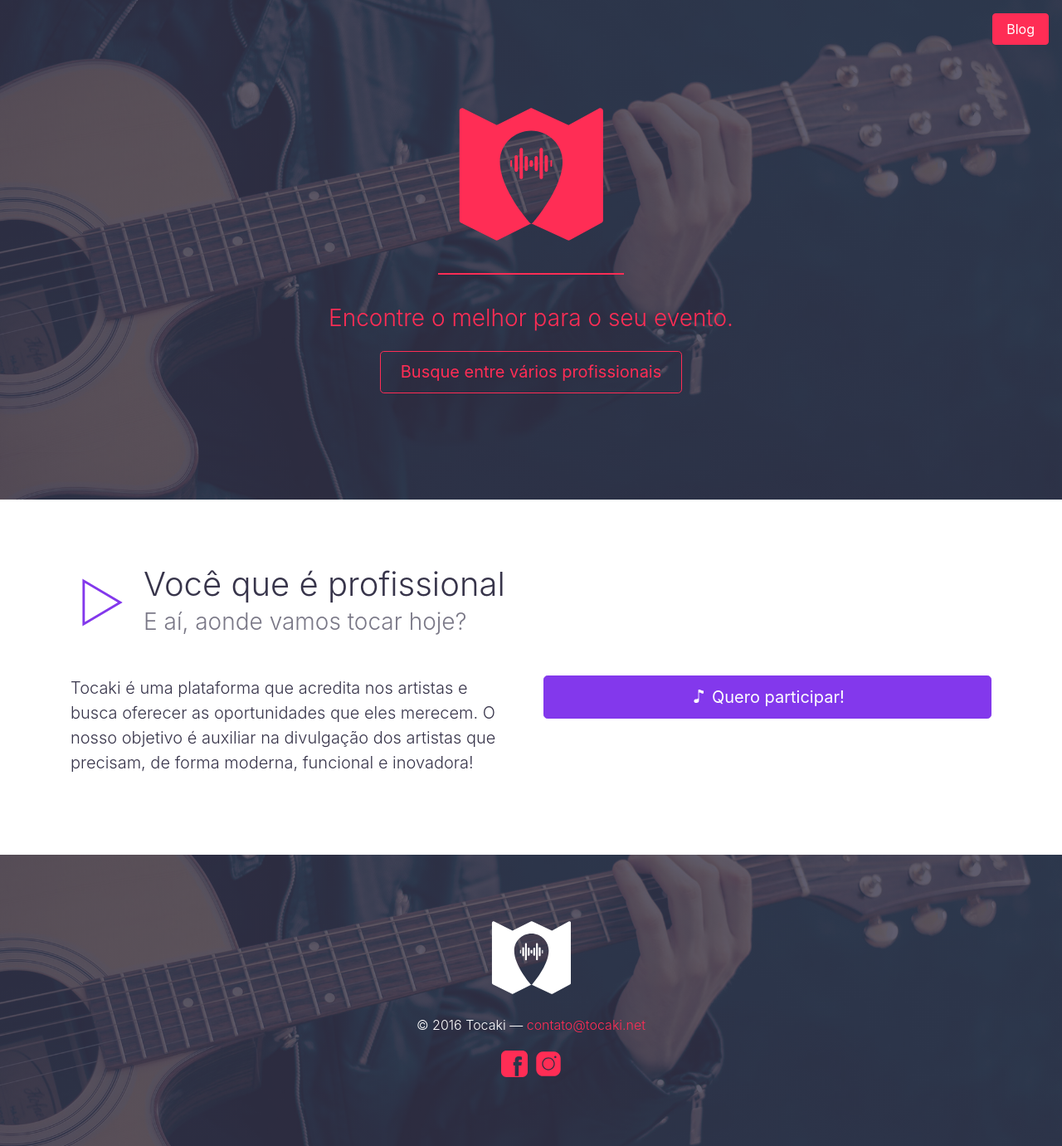
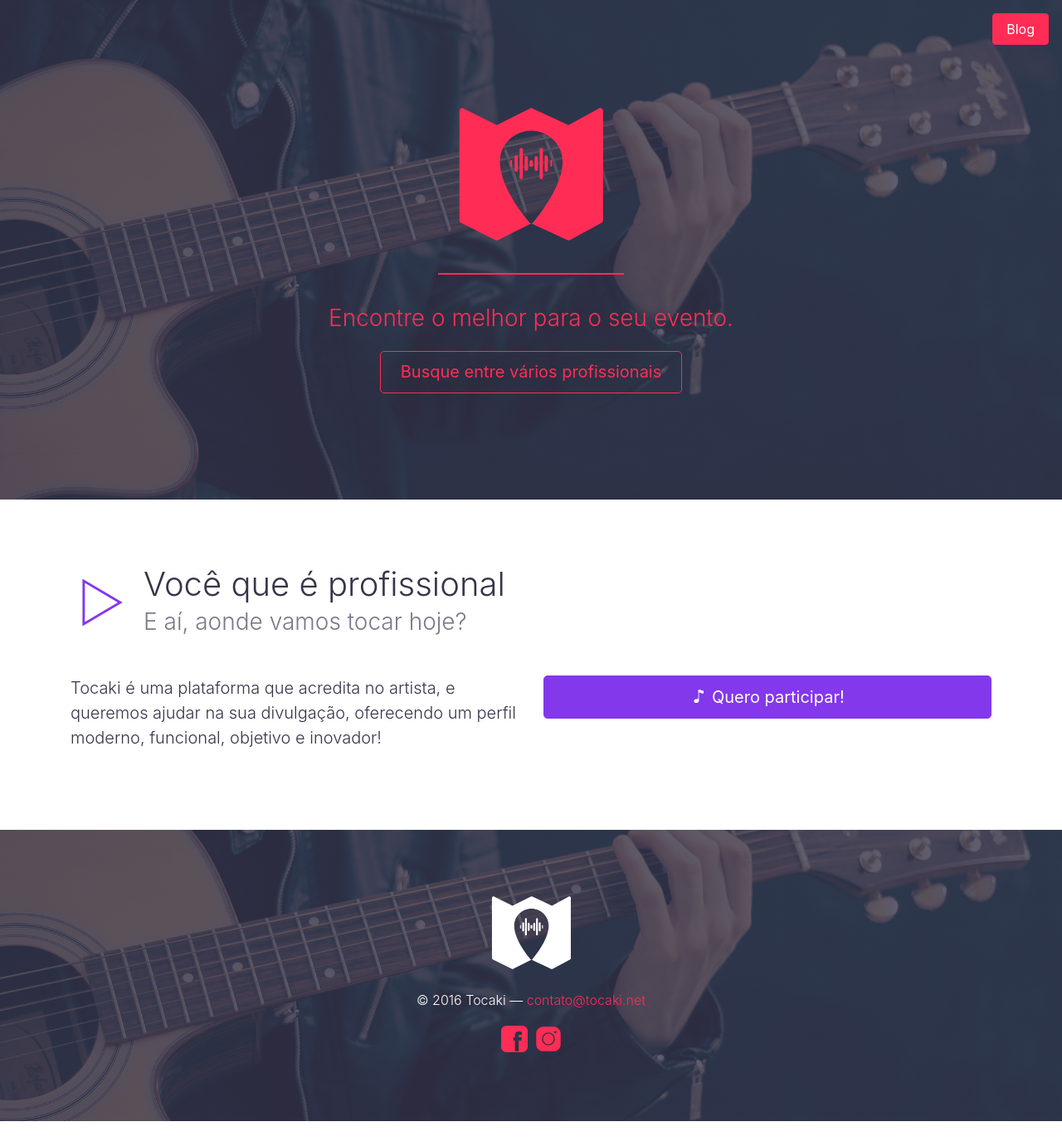
Before and after one commit to tocaki/tocaki.github.io, a Jekyll site: the page built from index.html, in a window 1280 px wide. Shown: the whole page at 83% size. Built offline with Jekyll 4.4.1, drawn with Linux system fonts in a browser that asks for light colours; after the commit the page ends 1351 px from its top, so only the background shows below that.

Commit message:
Updated index.html

```diff
--- a/index.html
+++ b/index.html
@@ -3,9 +3,8 @@ layout: default
 banner_button: Busque entre vários profissionais
 banner_lead: Encontre o melhor para o seu evento.
 about: >-
-  Tocaki é uma plataforma que acredita nos artistas e busca oferecer as
-  oportunidades que eles merecem. O nosso objetivo é auxiliar na divulgação dos
-  artistas que precisam, de forma moderna, funcional e inovadora!
+  Tocaki é uma plataforma que acredita no artista, e queremos ajudar na sua
+  divulgação, oferecendo um perfil moderno, funcional, objetivo e inovador!
 published: true
 ---
 
```
